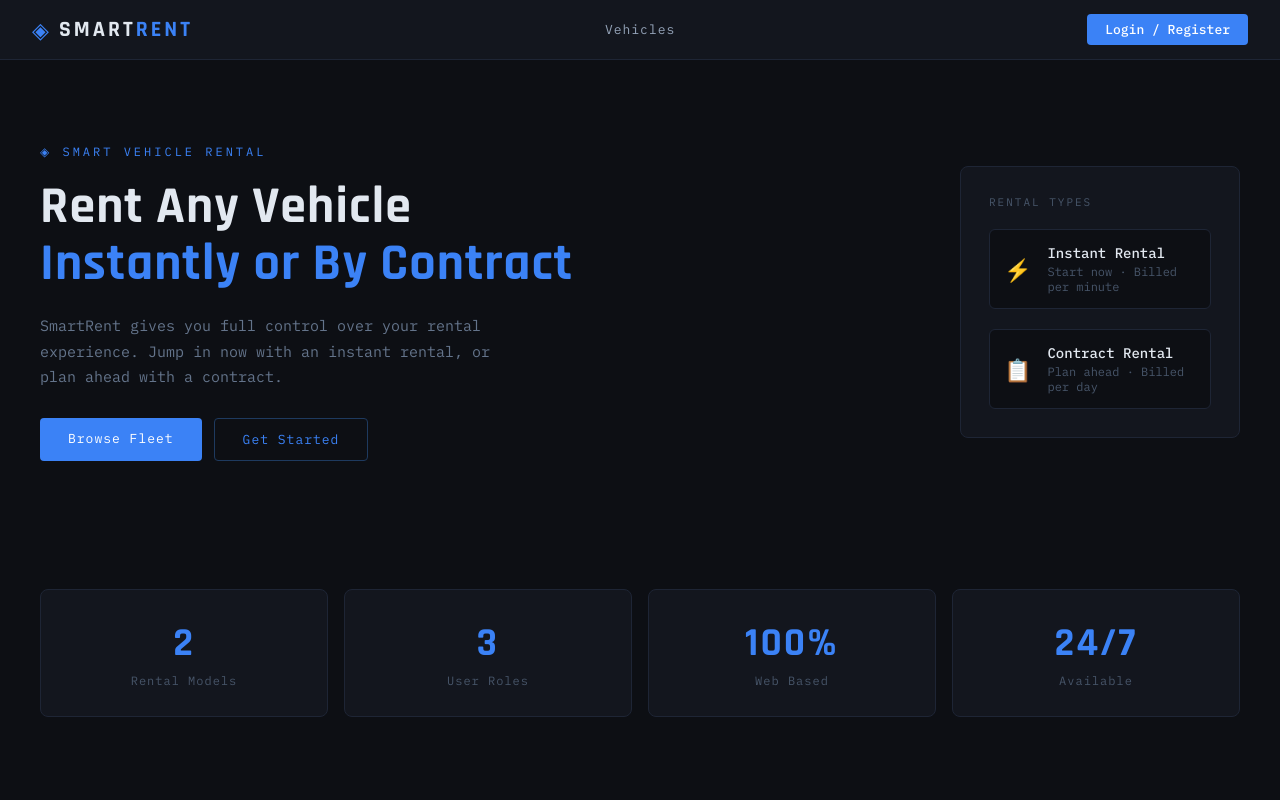
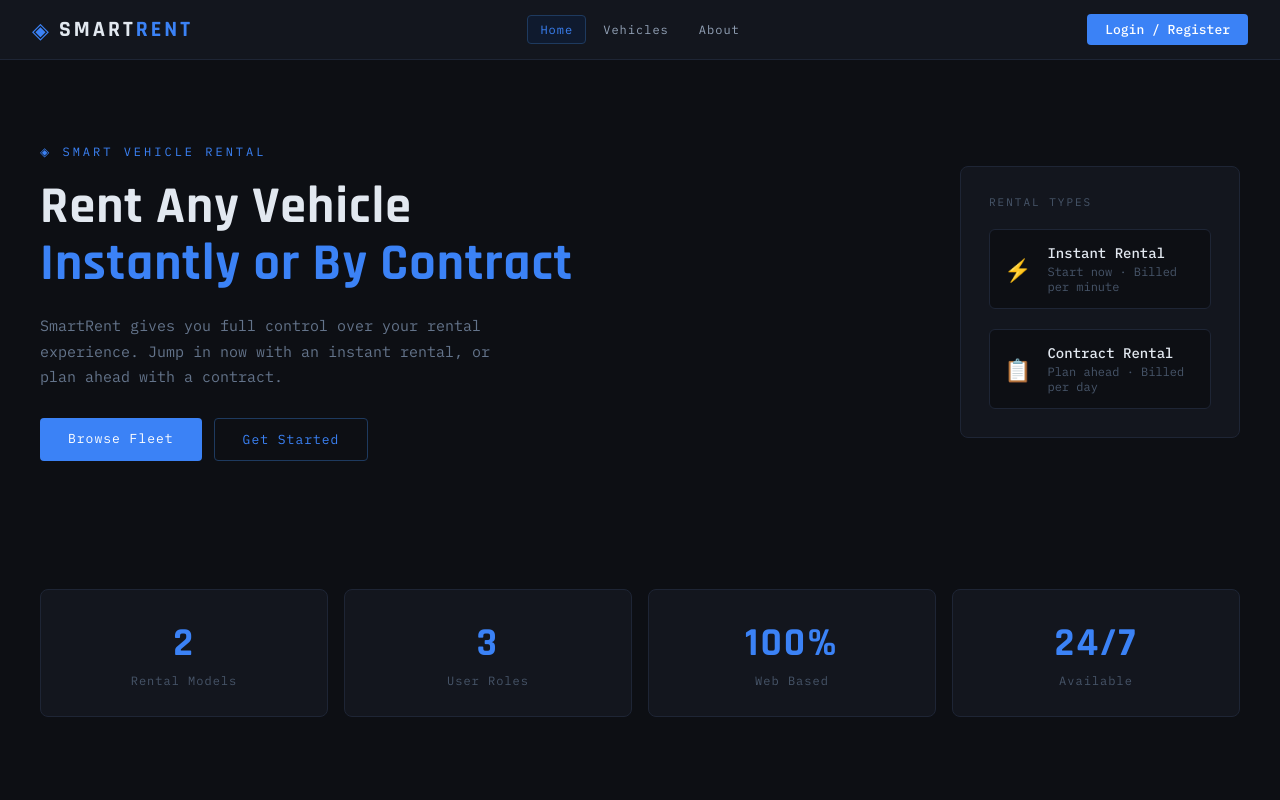
Before and after one commit to Kernel-Hunter/smart-vehicle-rental-system, a Vue app in the folder frontend/: page / in a window 1280 px wide. Shown: the top 800 px of the page. Built offline with nearby package versions, Linux system fonts and the light colour scheme.

Commit message:
Update App.vue

```diff
--- a/frontend/src/App.vue
+++ b/frontend/src/App.vue
@@ -1,29 +1,37 @@
 <template>
   <div class="app-shell">
+
     <!-- ── Top navigation bar: sticky, always visible on every page ── -->
     <header class="topbar">
 
       <!-- Brand logo on the left -->
       <div class="topbar-brand">
-        <span class="brand-icon">◈</span>
-        <span class="brand-name">SMART<span class="brand-accent">RENT</span></span>
+        <router-link to="/" class="brand-link">
+          <span class="brand-icon">◈</span>
+          <span class="brand-name">SMART<span class="brand-accent">RENT</span></span>
+        </router-link>
       </div>
 
       <!-- Center nav links -->
       <nav class="topbar-nav">
-        <!-- Always visible: anyone can browse vehicles -->
+        <!-- Public: always visible -->
+        <router-link to="/" class="nav-link">Home</router-link>
         <router-link to="/vehicles" class="nav-link">Vehicles</router-link>
+        <router-link to="/about" class="nav-link">About</router-link>
 
-        <!-- Only shown when user is logged in -->
+        <!-- Customer only: shown when logged in -->
         <router-link v-if="isLoggedIn" to="/rentals" class="nav-link">My Rentals</router-link>
+        <router-link v-if="isLoggedIn" to="/profile" class="nav-link">Profile</router-link>
 
-        <!-- Only shown when role is ADMIN -->
-        <router-link v-if="isAdmin" to="/admin" class="nav-link">Admin</router-link>
+        <!-- Admin only: shown when role is ADMIN -->
+        <router-link v-if="isAdmin" to="/admin" class="nav-link">Dashboard</router-link>
+        <router-link v-if="isAdmin" to="/admin/users" class="nav-link">Users</router-link>
+        <router-link v-if="isAdmin" to="/admin/stats" class="nav-link">Stats</router-link>
       </nav>
 
       <!-- Right side: user info or login button -->
       <div class="topbar-user">
-        <!-- If logged in: show role badge, username, and logout button -->
+        <!-- If logged in: show role badge, username, logout button -->
         <span v-if="isLoggedIn" class="user-info">
           <span class="user-badge">{{ role }}</span>
           {{ username }}
@@ -58,7 +66,7 @@ export default {
     // Role saved to localStorage: either 'CUSTOMER' or 'ADMIN'
     role() { return localStorage.getItem('role') || '' },
 
-    // True only if role is ADMIN — controls Admin nav link visibility
+    // True only if role is ADMIN — controls Admin nav links visibility
     isAdmin() { return localStorage.getItem('role') === 'ADMIN' }
   },
 
@@ -86,7 +94,7 @@ export default {
 }
 
 :global(body) {
-  background-color: #0d0f14;  /* Deep dark background */
+  background-color: #0d0f14; /* Deep dark background */
   color: #c8d0e0;
   font-family: 'IBM Plex Mono', monospace;
   min-height: 100vh;
@@ -108,15 +116,15 @@ export default {
   justify-content: space-between;
   padding: 0 32px;
   height: 60px;
-  background: #13161e;             /* Slightly lighter than page background */
+  background: #13161e;              /* Slightly lighter than page background */
   border-bottom: 1px solid #1e2535;
-  position: sticky;                /* Stays at top when scrolling */
+  position: sticky;                 /* Stays at top when scrolling */
   top: 0;
-  z-index: 100;                    /* Always above page content */
+  z-index: 100;                     /* Always above page content */
 }
 
-/* Brand area */
-.topbar-brand {
+/* ── Brand ── */
+.brand-link {
   display: flex;
   align-items: center;
   gap: 10px;
@@ -124,7 +132,7 @@ export default {
 
 .brand-icon {
   font-size: 22px;
-  color: #3b82f6;  /* Blue accent */
+  color: #3b82f6;
 }
 
 .brand-name {
@@ -141,21 +149,23 @@ export default {
 /* ── Nav links ── */
 .topbar-nav {
   display: flex;
-  gap: 8px;
+  gap: 4px;
+  flex-wrap: wrap;
 }
 
 .nav-link {
-  padding: 6px 16px;
+  padding: 6px 12px;
   border-radius: 4px;
-  font-size: 13px;
+  font-size: 12px;
   font-family: 'IBM Plex Mono', monospace;
   color: #94a3b8;
   letter-spacing: 1px;
   transition: all 0.2s;
   border: 1px solid transparent;
+  white-space: nowrap;
 }
 
-/* Active page link and hover both get blue highlight */
+/* Active page and hover both get blue highlight */
 .nav-link:hover,
 .nav-link.router-link-active {
   color: #3b82f6;
@@ -168,6 +178,7 @@ export default {
   display: flex;
   align-items: center;
   gap: 12px;
+  flex-shrink: 0;
 }
 
 .user-info {
@@ -178,7 +189,7 @@ export default {
   color: #94a3b8;
 }
 
-/* Role badge: small tag showing CUSTOMER or ADMIN */
+/* Role badge: shows CUSTOMER or ADMIN */
 .user-badge {
   background: #0f1a2e;
   border: 1px solid #1e3a5f;
@@ -206,7 +217,7 @@ export default {
   color: #ef4444;
 }
 
-/* Login button: solid blue pill */
+/* Login button: solid blue */
 .btn-login {
   background: #3b82f6;
   color: #fff;
@@ -221,10 +232,10 @@ export default {
 
 /* ── Page content area ── */
 .page-content {
-  flex: 1;                   /* Takes remaining vertical space */
+  flex: 1;               /* Takes remaining vertical space */
   padding: 36px 40px;
-  max-width: 1280px;         /* Prevents content from stretching too wide */
+  max-width: 1280px;     /* Prevents content from stretching too wide */
   width: 100%;
-  margin: 0 auto;            /* Centers content horizontally */
+  margin: 0 auto;        /* Centers content horizontally */
 }
 </style>
```
